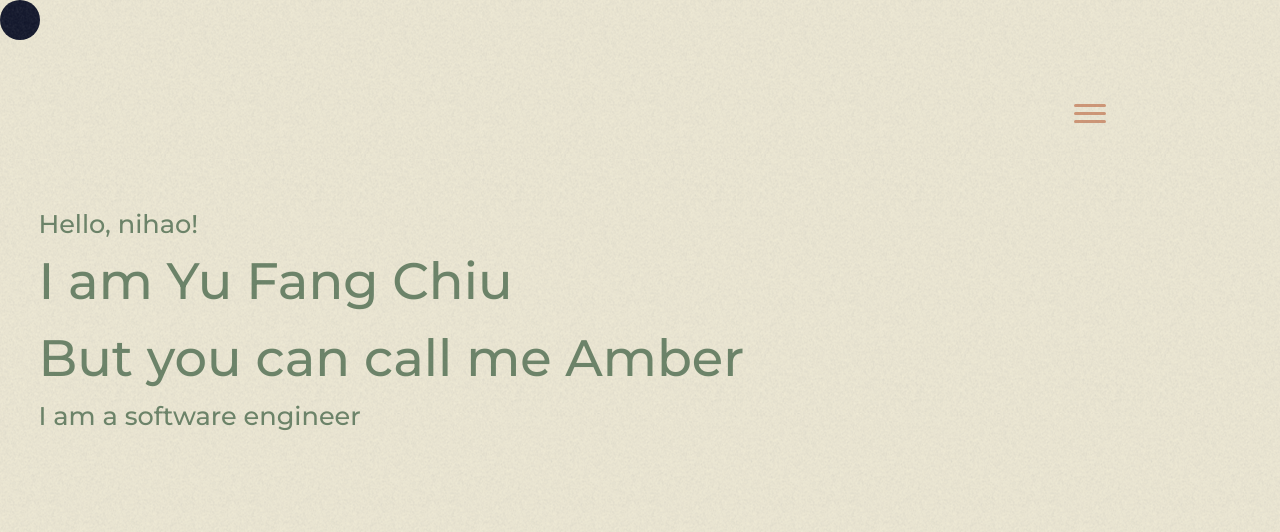
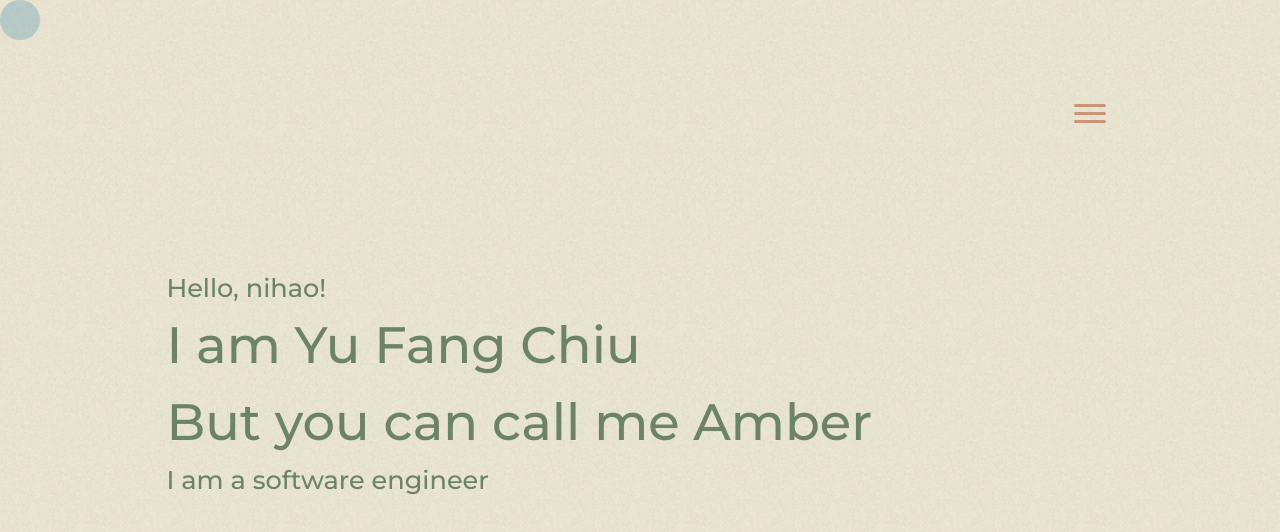
Before and after one commit to amberyufangchiu/nextjs-app-directory, a Next.js app: page / in a window 1280 px wide. Shown: the top 532 px of the page. Built offline with nearby package versions, Linux system fonts and the light colour scheme.

Commit message:
style(*) modify style

```diff
--- a/app/components/cursor/cursor.scss
+++ b/app/components/cursor/cursor.scss
@@ -6,7 +6,7 @@
   transform: translate3d(0, 0, 0);
   position: fixed;
 
-  background: white;
+  background: rgb(54, 28, 11);
   mix-blend-mode: difference;
   transition: width 0.25s ease-in-out, height 0.25s ease-in-out;
 
--- a/app/components/header.scss
+++ b/app/components/header.scss
@@ -6,7 +6,9 @@
   width: 100%;
   height: 80%;
   color: #6a8366;
-  margin-left: 3vw;
+  position: absolute;
+  left: 13vw;
+  top: 5vw;
 
   h1 {
     font-size: 4vw;
```
